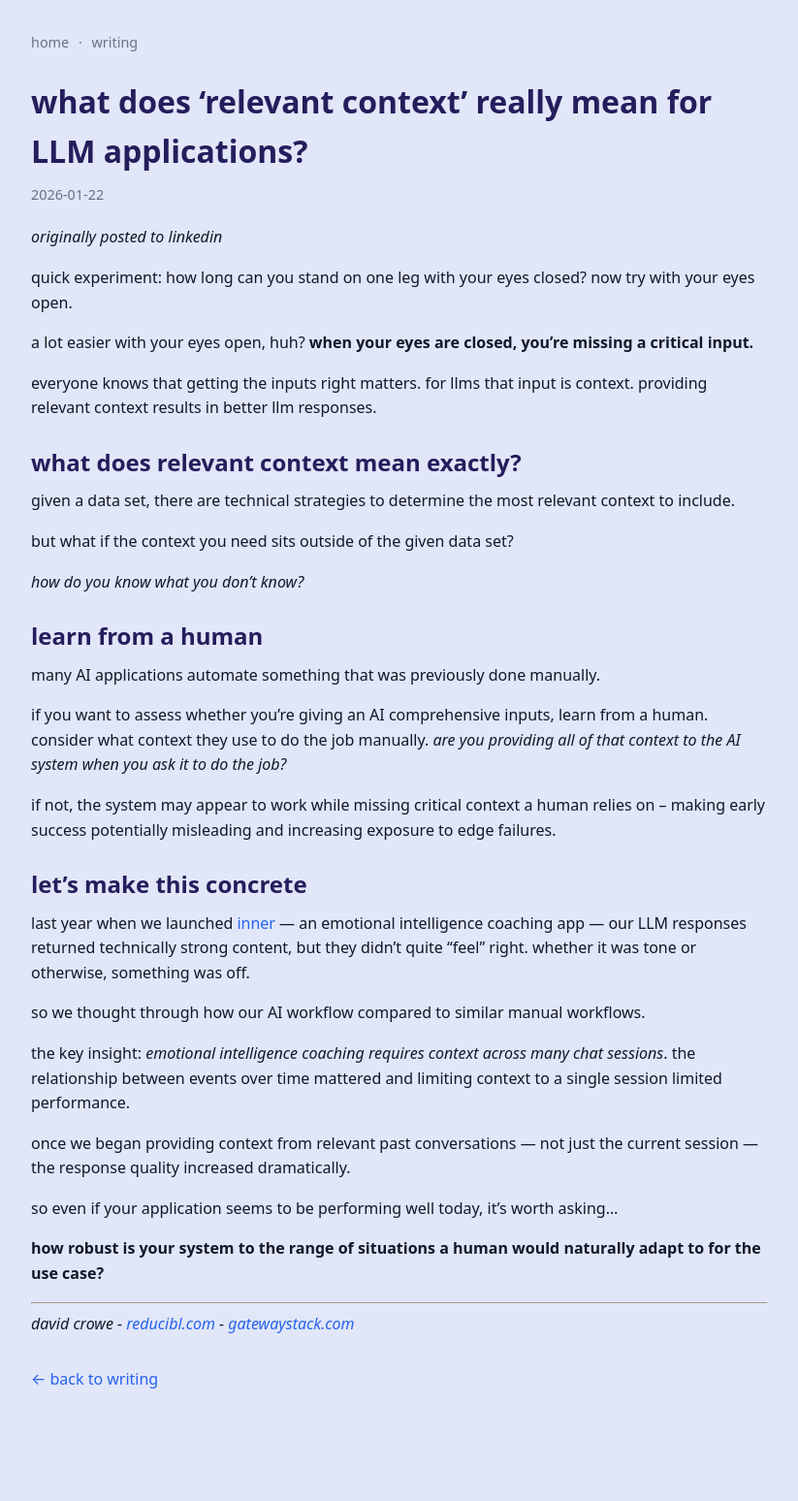
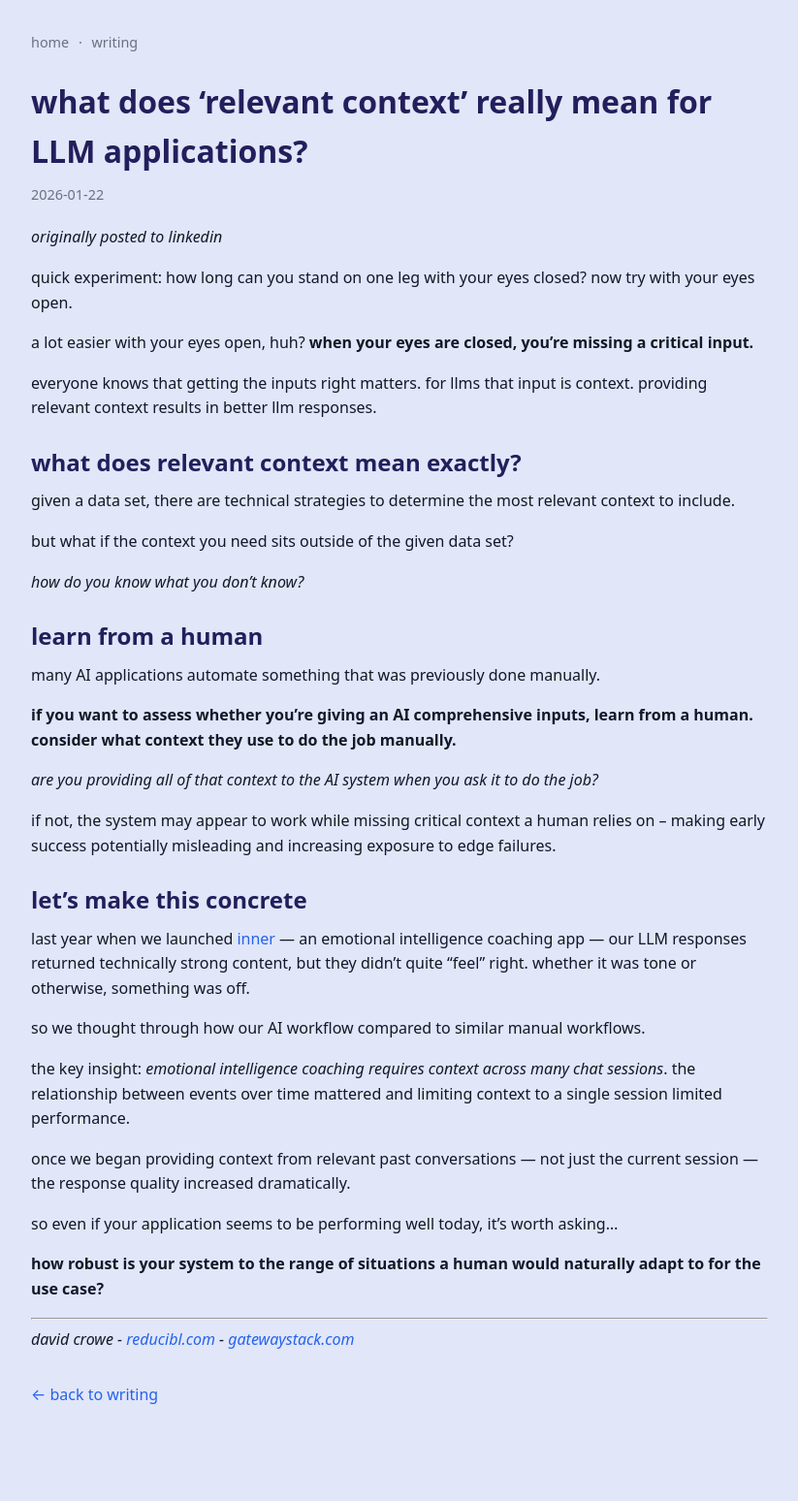
Before and after one commit to davidcrowe/reducibl.com, a Jekyll site: the page built from _posts/2026-01-22-what-does-relevant-context-mean-for-llms.md, in a window 1280 px wide. Shown: the whole page at 97% size, without its empty margins (228-1051 px from the left). Built offline with Jekyll 4.4.1, drawn with Linux system fonts in a browser that asks for light colours.

```diff
--- a/_posts/2026-01-22-what-does-relevant-context-mean-for-llms.md
+++ b/_posts/2026-01-22-what-does-relevant-context-mean-for-llms.md
@@ -24,7 +24,9 @@ but what if the context you need sits outside of the given data set?
 
 many AI applications automate something that was previously done manually.
 
-if you want to assess whether you’re giving an AI comprehensive inputs, learn from a human. consider what context they use to do the job manually. *are you providing all of that context to the AI system when you ask it to do the job?*
+**if you want to assess whether you’re giving an AI comprehensive inputs, learn from a human. consider what context they use to do the job manually.**
+
+*are you providing all of that context to the AI system when you ask it to do the job?*
 
 if not, the system may appear to work while missing critical context a human relies on -- making early success potentially misleading and increasing exposure to edge failures.
 
```
